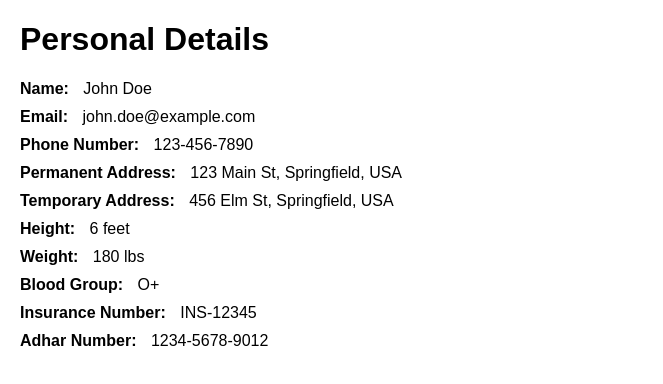
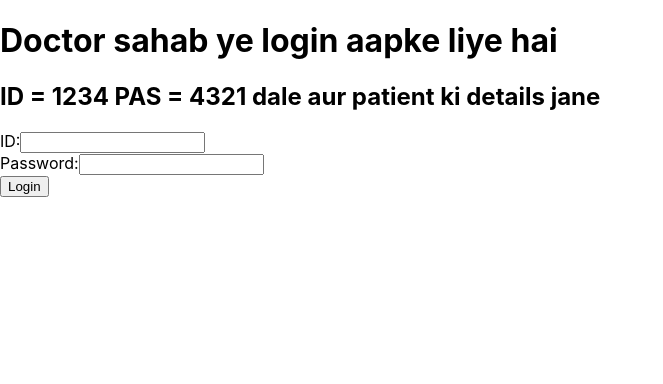
Before and after one commit to Gunjanpardikar26/E-health-care-System, a React (Create React App) app in the folder login/: page / in a window 1280 px wide. Shown: the top 384 px of the page, without its empty margins (0-663 px from the left). Built offline with nearby package versions, Linux system fonts and the light colour scheme.

Commit message:
Added raw docters login page and linked it with the patients details

```diff
--- a/login/package.json
+++ b/login/package.json
@@ -8,6 +8,7 @@
     "@testing-library/user-event": "^13.5.0",
     "react": "^18.3.1",
     "react-dom": "^18.3.1",
+    "react-router-dom": "^6.25.1",
     "react-scripts": "5.0.1",
     "web-vitals": "^2.1.4"
   },
--- a/login/src/App.js
+++ b/login/src/App.js
@@ -1,13 +1,23 @@
-import logo from './logo.svg';
+// import logo from './logo.svg';
 // import './App.css';
 // import LoginSignup from './Components/Assets/LoginSignup/LoginSignup';
+import { BrowserRouter as Router, Route, Routes } from 'react-router-dom';
 import Personal_Details from './Personal_Details/Personal_Details';
+import Doc_Login from './Doctors_Login/Doc_Login';
 function App() {
+  // return (
+  //   <div >
+  //     {/* <LoginSignup/> */}
+  //     <Personal_Details/>
+  //   </div>
+  // );
   return (
-    <div >
-      {/* <LoginSignup/> */}
-      <Personal_Details/>
-    </div>
+    <Router>
+      <Routes>
+      <Route path="/personal-details" element={<Personal_Details />} />
+      <Route path="/" element={<Doc_Login />} />
+      </Routes>
+    </Router>
   );
 }
 
--- /dev/null
+++ b/login/src/Doctors_Login/Doc_Login.jsx
@@ -0,0 +1,45 @@
+import React, { useState } from 'react';
+import { useNavigate } from 'react-router-dom';
+
+const Doc_Login = () => {
+  const [id, setId] = useState('');
+  const [password, setPassword] = useState('');
+  const navigate = useNavigate();
+
+  const handleSubmit = (event) => {
+    event.preventDefault();
+    if (id === '1234' && password === '4321') {
+      navigate('/personal-details');
+    } else {
+      alert('Invalid credentials');
+    }
+  };
+
+  return (
+    <div>
+      <h1>Doctor sahab ye login aapke liye hai</h1>
+      <h2> ID = 1234 PAS = 4321 dale aur patient ki details jane</h2>
+      <form onSubmit={handleSubmit}>
+        <div>
+          <label>ID:</label>
+          <input
+            type="text"
+            value={id}
+            onChange={(e) => setId(e.target.value)}
+          />
+        </div>
+        <div>
+          <label>Password:</label>
+          <input
+            type="password"
+            value={password}
+            onChange={(e) => setPassword(e.target.value)}
+          />
+        </div>
+        <button type="submit">Login</button>
+      </form>
+    </div>
+  );
+};
+
+export default Doc_Login;
```
Also changed, not shown: 1 other file (tests, documents, lock files or other folders).
